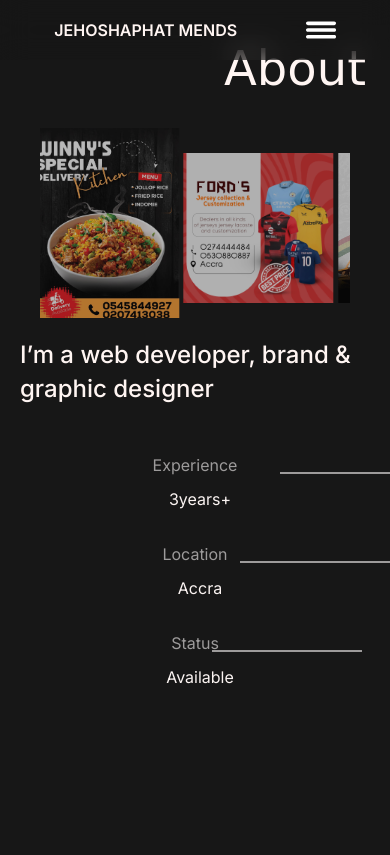
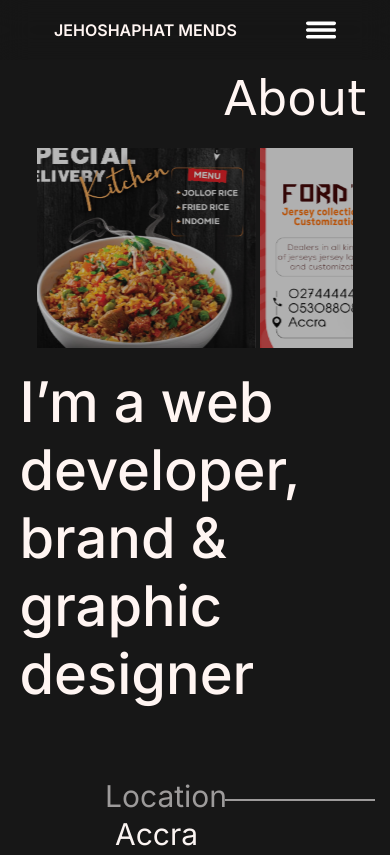
Before and after one commit to joemends/Jehoshaphat, a plain HTML site: page about/index.html in a window 390 px wide. Shown: the top 855 px of the page. Drawn offline with Linux system fonts and the light colour scheme; a web font is replaced by a local one.

Commit message:
Update about.css

```diff
--- a/about/about.css
+++ b/about/about.css
@@ -151,98 +151,3 @@
     from{width: 0;}
     to{width: 150px;}
 }
-
-
-
-
-/* ========================= */
-/* TABLET RESPONSIVE */
-/* ========================= */
-@media (max-width: 992px){
-
-    .about-info .about-paragraph{
-        font-size: 2.5rem;
-    }
-
-    .info{
-        gap: 50px;
-    }
-
-    .works-img{
-        width: 220px;
-    }
-}
-
-/* ========================= */
-/* MOBILE RESPONSIVE */
-/* ========================= */
-@media (max-width: 768px){
-
-    .container{
-        padding-left: 20px;
-        padding-right: 20px;
-    }
-
-    .about-main .about{
-        margin-top: 40px;
-        text-align: center;
-    }
-
-    .about-info .about-paragraph{
-        font-size: 2rem;
-        line-height: 1.4;
-    }
-
-    .info{
-        flex-direction: column;
-        align-items: center;
-        gap: 35px;
-        margin: 50px 0;
-        text-align: center;
-    }
-
-    .exp,
-    .location,
-    .status{
-        width: 100%;
-        max-width: 320px;
-    }
-
-    .exp p,
-    .location p,
-    .status p{
-        width: 100%;
-        font-size: 1rem;
-    }
-
-    .line{
-        margin: 12px auto 0;
-    }
-
-    .works-img{
-        width: 180px;
-        top: 0;
-    }
-
-    .track{
-        gap: 14px;
-    }
-}
-
-/* ========================= */
-/* SMALL MOBILE */
-/* ========================= */
-@media (max-width: 480px){
-
-    .about-info .about-paragraph{
-        font-size: 1.5rem;
-    }
-
-    .works-img{
-        width: 150px;
-    }
-
-    .about-main .about{
-        font-size: 3rem;
-    }
-}
```
